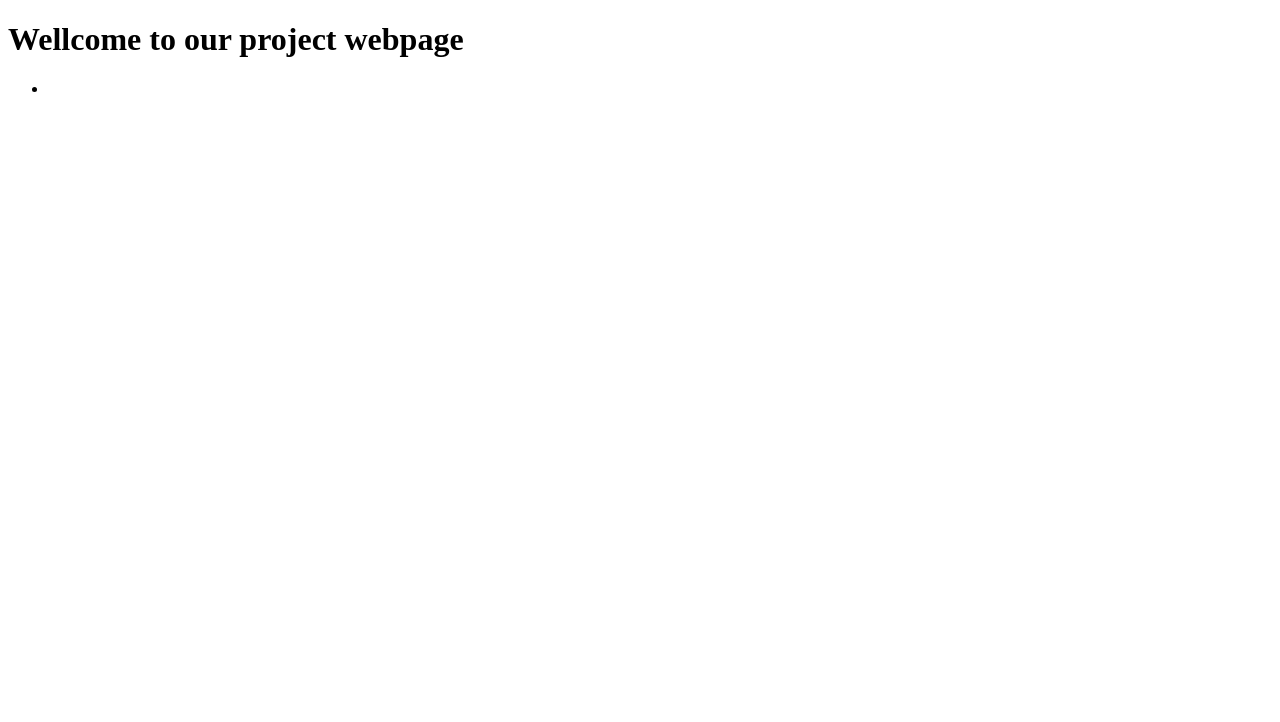
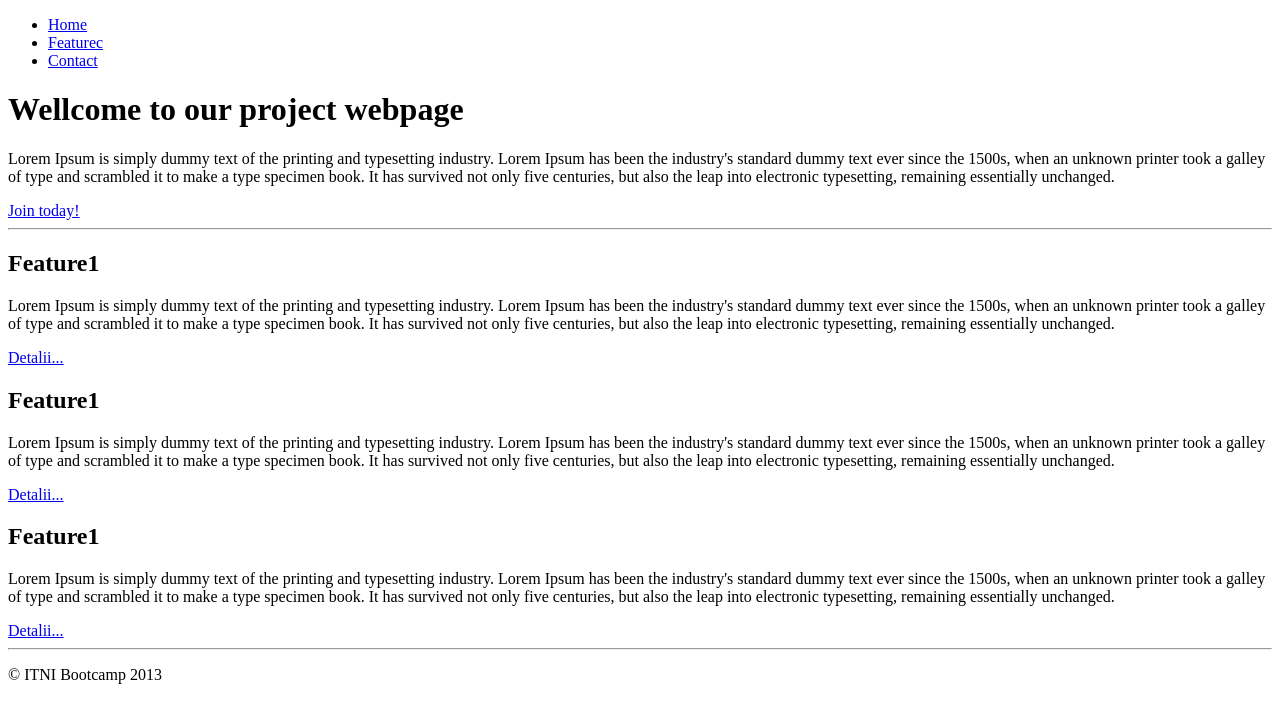
Before and after one commit to octapopa/AudioGhidPtMuseu, a plain HTML site: page index.html in a window 1280 px wide. Drawn offline with Linux system fonts and the light colour scheme.

Commit message:
insert data in home page

```diff
--- a/index.html
+++ b/index.html
@@ -4,11 +4,84 @@
 		<title>::Audio Ghid Pentru Muzeu</title>
 	</head>
 	<body>
-		<h1>Wellcome to our project webpage</h1>
 		<nav>
 			<ul>
-				<li></li>
+				<li>
+					<a href="#">
+						Home
+					</a>
+				</li>
+				<li>
+					<a href="#">
+						Featurec
+					</a>
+				</li>
+				<li>
+					<a href="#">
+						Contact
+					</a>
+				</li>
 			</ul>
 		</nav>
+
+		<h1>
+			Wellcome to our project webpage
+		</h1>
+		<p>
+			Lorem Ipsum is simply dummy text of the printing and typesetting industry. Lorem Ipsum has been the industry's standard dummy text ever since the 1500s, when an unknown printer took a galley of type and scrambled it to make a type specimen book. It has survived not only five centuries, but also the leap into electronic typesetting, remaining essentially unchanged.
+		</p>
+		<a href="#">
+			Join today!
+		</a>
+
+		<hr>
+		<div>
+			<article>
+				<h1>
+					Feature1
+				</h1>
+				<p>
+					Lorem Ipsum is simply dummy text of the printing and typesetting industry. Lorem Ipsum has been the industry's standard dummy text ever since the 1500s, when an unknown printer took a galley of type and scrambled it to make a type specimen book. It has survived not only five centuries, but also the leap into electronic typesetting, remaining essentially unchanged.
+				</p>
+				<a href="#">
+					Detalii...
+				</a>
+			</article>
+		</div>
+		<div>
+			<article>
+				<h1>
+					Feature1
+				</h1>
+				<p>
+					Lorem Ipsum is simply dummy text of the printing and typesetting industry. Lorem Ipsum has been the industry's standard dummy text ever since the 1500s, when an unknown printer took a galley of type and scrambled it to make a type specimen book. It has survived not only five centuries, but also the leap into electronic typesetting, remaining essentially unchanged.
+				</p>
+				<a href="#">
+					Detalii...
+				</a>
+			</article>
+		</div>
+		<div>
+			<article>
+				<h1>
+					Feature1
+				</h1>
+				<p>
+					Lorem Ipsum is simply dummy text of the printing and typesetting industry. Lorem Ipsum has been the industry's standard dummy text ever since the 1500s, when an unknown printer took a galley of type and scrambled it to make a type specimen book. It has survived not only five centuries, but also the leap into electronic typesetting, remaining essentially unchanged.
+				</p>
+				<a href="#">
+					Detalii...
+				</a>
+			</article>
+		</div>
+
+		<hr>
+
+		<footer>
+			<p>
+				&copy; ITNI Bootcamp 2013
+			</p>
+
+		</footer>
 	</body>
 </html>
```
